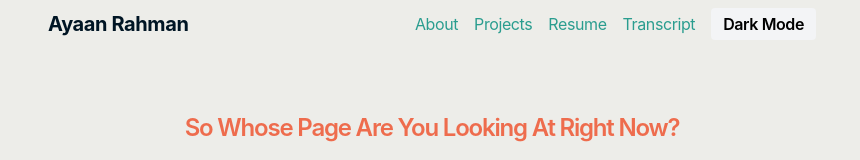
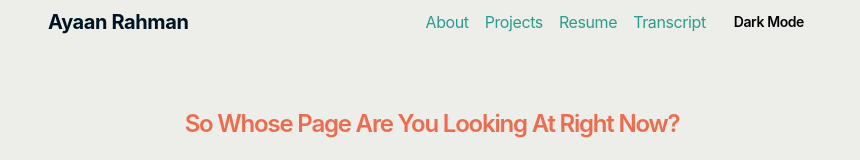
Before and after one commit to AyaanARahman/ayaan-personal-website, a Next.js app: page / in a window 1280 px wide. Shown: the top 160 px of the page, without its empty margins (208-1068 px from the left). Built offline with nearby package versions, Linux system fonts and the light colour scheme.

Commit message:
Fixed classnames

```diff
--- a/app/components/nav.tsx
+++ b/app/components/nav.tsx
@@ -55,7 +55,7 @@ export function Navbar() {
             {/* Dark Mode Button */}
             <button
               onClick={toggleDarkMode}
-              className="px-3 py-1 text-sm sm:text-base font-semibold dark:bg-gray-800 bg-gray-100 text-black dark:text-white rounded"
+              className="px-3 py-1 clicker text-sm font-semibold dark:bg-gray-800 rounded text-center"
             >
               {isDarkMode ? "Light Mode" : "Dark Mode"}
             </button>
```
